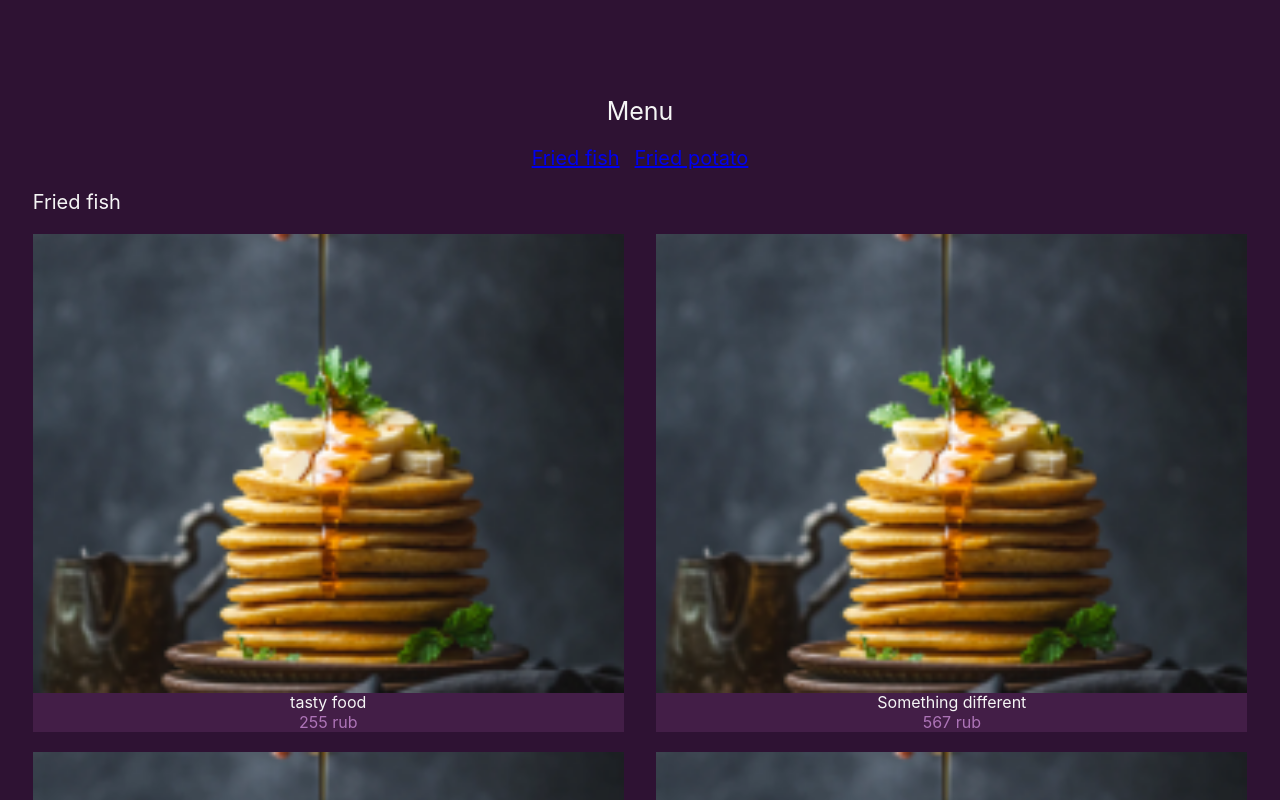
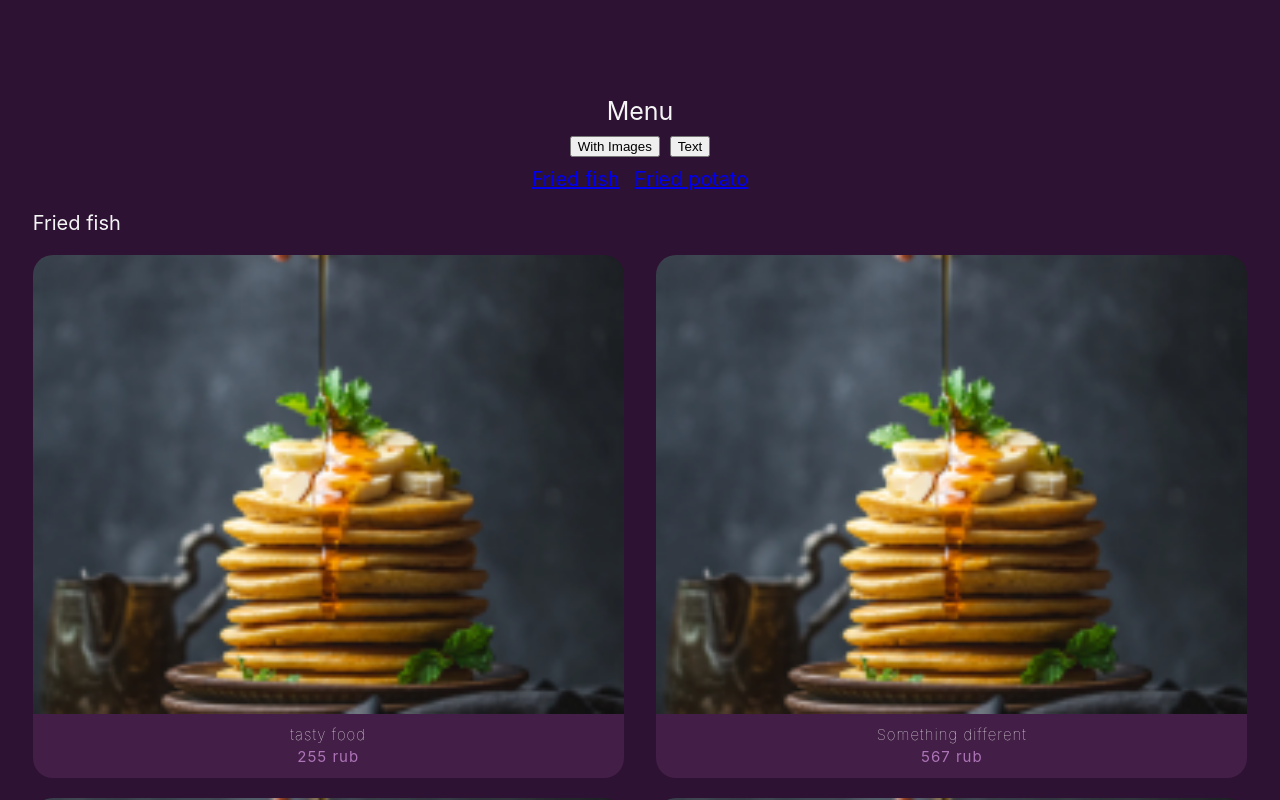
Before and after one commit to moflotas/onemenu, a React (Create React App) app in the folder onemenu/: page /menu in a window 1280 px wide. Shown: the part 460-1260 px from the top of the page. Built offline with nearby package versions, Linux system fonts and the light colour scheme.

Commit message:
switch in menu between images and text

```diff
--- a/onemenu/src/components/ChooseAddress/HomeAddress/HomeAddress.module.scss
+++ b/onemenu/src/components/ChooseAddress/HomeAddress/HomeAddress.module.scss
@@ -1,7 +1,7 @@
 @import "../../../variables";
 
 .address {
-    margin-top: 42.266%;
+    padding-top: 42.266%;
     width: 100%;
 }
 
--- a/onemenu/src/components/Menu/Card/Card.jsx
+++ b/onemenu/src/components/Menu/Card/Card.jsx
@@ -6,9 +6,9 @@ import foodPicture from '../../../pictures/foodPicture.png'
 const Card = (props) => {
     return (
         <div className={styles.card}>
-            <img className={styles.card_image} src={foodPicture} alt="" />
+            <img className={styles.card_image} src={foodPicture} alt="please, wait" />
             <div className={styles.card_description}>
-                <span>{props.name}</span>
+                <span className={styles.card_title}>{props.name}</span>
                 <span className={styles.card_price}>{props.price} rub</span>
             </div>
         </div>
--- a/onemenu/src/components/Menu/Card/Card.module.scss
+++ b/onemenu/src/components/Menu/Card/Card.module.scss
@@ -8,18 +8,63 @@
 
 .card_image {
     width: 100%;
+    border-radius: 20px 20px 0 0;
 }
 
 .card_description {
     display: flex;
     margin-top: -5px;
+    height: 65px;
     flex-direction: column;
     justify-content: center;
     align-items: center;
     background-color: $secondary_bg_color;
     color: $text_color;
+    border-radius: 0 0 20px 20px;
+    letter-spacing: 1px;
+    font-size: 15px;
+}
+
+.card_title {
+    color: $text_color;
+    font-weight: 100;
 }
 
 .card_price {
+    margin-top: 3px;
     color: $hint_color;
+    font-weight: 400;
 }
+
+.textCard {
+    width: 100%;
+    background-color: $secondary_bg_color;
+    height: 40px;
+    margin-bottom: 10px;
+    border-radius: 10px;
+    display: flex;
+    justify-content: space-between;
+    align-items: center;
+    padding: 0 10px;
+}
+
+.textCard_title {
+    font-size: 15px;
+    letter-spacing: 5%;
+    color: $button_text_color;
+}
+
+
+.textCard_content span {
+    color: $hint_color;
+    padding-right: 10px;
+}
+
+.textCard_content button {
+    width: 53px;
+    height: 30px;
+    border: none;
+    border-radius: 5px;
+    background-color: $button_color;
+    color: $button_text_color;
+}
--- /dev/null
+++ b/onemenu/src/components/Menu/Card/textCard.jsx
@@ -0,0 +1,20 @@
+import React from "react";
+import styles from "./Card.module.scss"
+
+
+const TextCard = (props) => {
+    return (
+        <div className={styles.textCard}>
+            <div className={styles.textCard_title}>
+                <span>{props.name}</span>
+            </div>
+            <div className={styles.textCard_content}>
+                <span>({props.price} rub)</span>
+                <button>go</button>
+            </div>
+        </div>
+    )
+}
+
+
+export default TextCard;
--- a/onemenu/src/components/Menu/Menu.jsx
+++ b/onemenu/src/components/Menu/Menu.jsx
@@ -1,6 +1,7 @@
-import React from "react";
+import React, { useState } from "react";
 import styles from './Menu.module.scss'
 import Card from "./Card/Card";
+import TextCard from "./Card/textCard";
 
 
 
@@ -24,11 +25,27 @@ const Menu = () => {
         ], category_id: 2}
     ]
 
+    const [hasImage, setHasImage] = useState(true);
+
+    const changeTypeToText = () => {
+        setHasImage(false);
+      };
+
+      const changeTypeToImage = () => {
+        setHasImage(true);
+      };
+
+
     return (
         <div className={styles.menu}>
             <div className={styles.title}>
                 Menu
             </div>
+            <div className={styles.type}>
+                <button onClick={changeTypeToImage} type="button">With Images</button>
+                <button onClick={changeTypeToText} type="button">Text</button>
+            </div>
+
             <div className={styles.choosing}>
             {data.map((category) => (
                 <a className={styles.choosing_link} href={`#${category.category_id}`}>
@@ -42,12 +59,12 @@ const Menu = () => {
                     <span id={category.category_id} className={styles.category_title}>{category.category}</span>
                     <div className={styles.cards}>
                         {category.items.map((item) => (
-                            <Card name={item.name} price={item.price} />
+                            hasImage ? (<Card name={item.name} price={item.price}/>)
+                            : (<TextCard name={item.name} price={item.price} />)
                         ))}
                     </div>
                 </div>
             ))}
-
         </div>
     )
 }
--- a/onemenu/src/components/Menu/Menu.module.scss
+++ b/onemenu/src/components/Menu/Menu.module.scss
@@ -14,7 +14,7 @@
 .choosing {
     display: flex;
     gap: 15px;
-    margin-top: 20px;
+    margin-top: 10px;
     margin-bottom: 20px;
     justify-content: center;
 
@@ -39,3 +39,10 @@
     justify-content: space-between;
     margin-top: 20px;
 }
+
+.type {
+    display: flex;
+    justify-content: center;
+    margin-top: 10px;
+    gap: 10px;
+}
```
